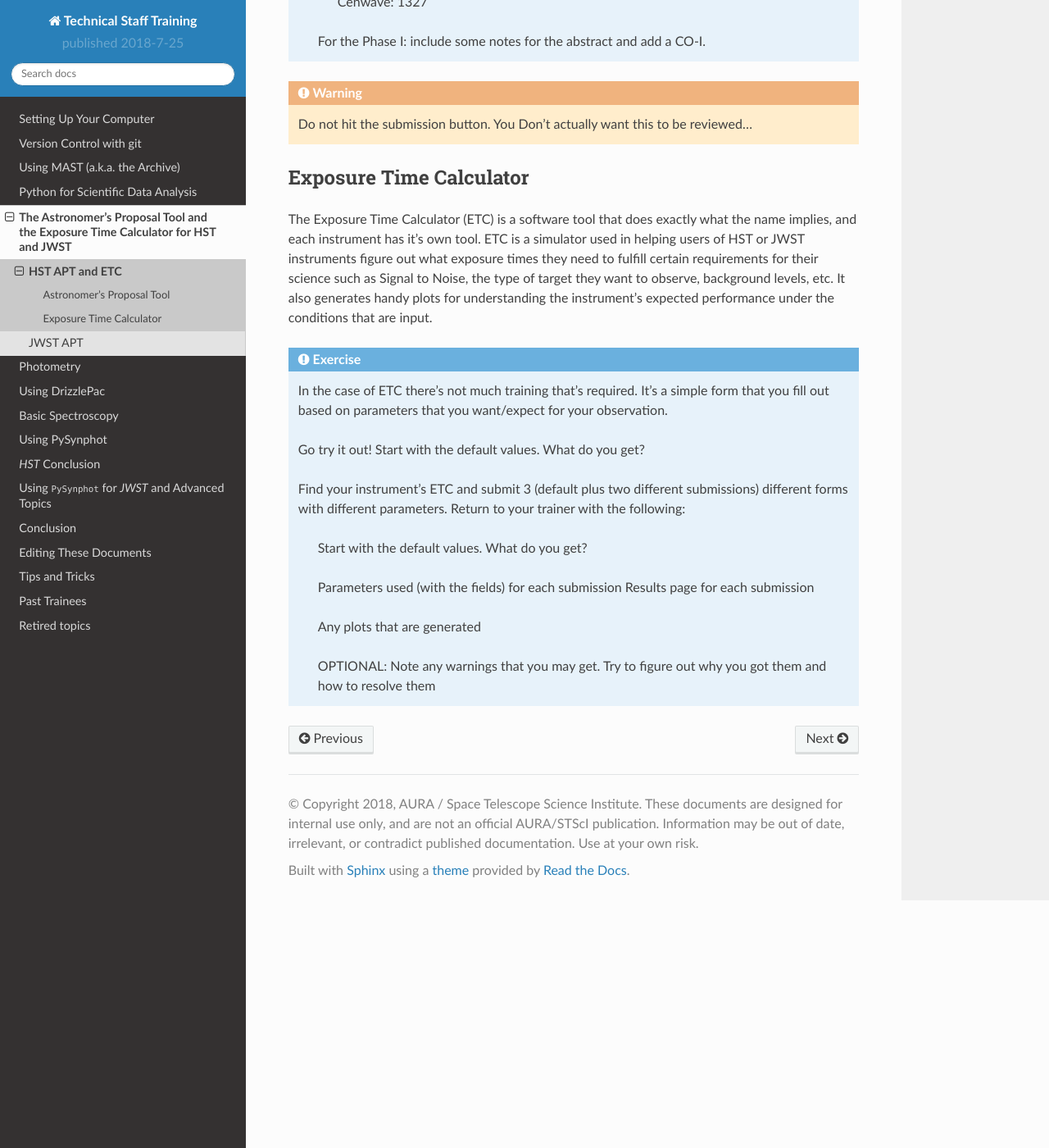
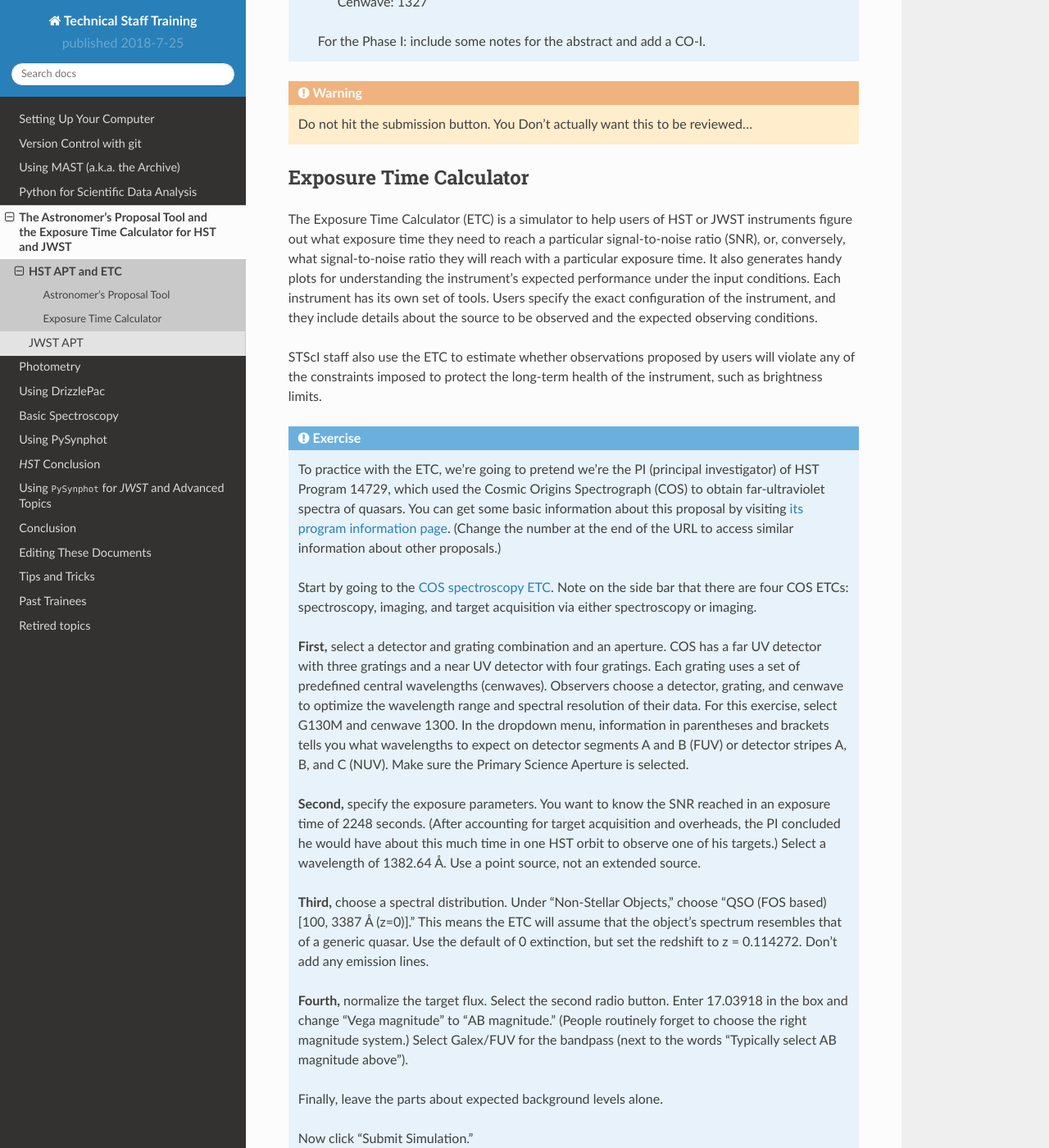
Before and after one commit to staceybright/training-library, a Sphinx documentation site: the page built from source/apt_etc/hst_apt_etc.txt, in a window 1280 px wide and 1400 px high, scrolled down 1396 px. Shown: the whole window at 82% size. Built offline with Sphinx 7.4.7 and the Read the Docs theme 2.0.0, drawn with Linux system fonts in a browser that asks for light colours; some of the changed text lies outside the part shown.

Commit message:
draft of ETC exercise based on COS program 14729

```diff
--- a/source/apt_etc/hst_apt_etc.txt
+++ b/source/apt_etc/hst_apt_etc.txt
@@ -71,30 +71,124 @@
 Exposure Time Calculator
 ========================
 
-The Exposure Time Calculator (ETC) is a software tool that does exactly what the name implies, and each
-instrument has it's own tool. ETC is a simulator used in helping users of HST or JWST
-instruments figure out what exposure times they need to fulfill certain requirements for
-their science such as Signal to Noise, the type of target they want to observe, background levels, etc.
-It also generates handy plots for understanding the instrument's expected performance under the conditions that are input.
+The Exposure Time Calculator (ETC) is a simulator to help users of HST
+or JWST instruments figure out what exposure time they need to reach a
+particular signal-to-noise ratio (SNR), or, conversely, what
+signal-to-noise ratio they will reach with a particular exposure
+time. It also generates handy plots for understanding the instrument's
+expected performance under the input conditions. Each instrument has
+its own set of tools. Users specify the exact configuration of the
+instrument, and they include details about the source to be observed
+and the expected observing conditions.
+
+STScI staff also use the ETC to estimate whether observations proposed
+by users will violate any of the constraints imposed to protect the
+long-term health of the instrument, such as brightness limits.
+
 
 .. admonition:: Exercise
     :class: note
 
-    In the case of ETC there's not much training that's required. It's a simple form that you
-    fill out based on parameters that you want/expect for your observation.
+    To practice with the ETC, we're going to pretend we're the PI
+    (principal investigator) of HST Program 14729, which used the
+    Cosmic Origins Spectrograph (COS) to obtain far-ultraviolet
+    spectra of quasars. You can get some basic information about this
+    proposal by visiting `its program information page
+    <http://www.stsci.edu/cgi-bin/get-proposal-info?observatory=HST&id=14729>`_. (Change
+    the number at the end of the URL to access similar information
+    about other proposals.)
 
-    Go try it out! Start with the default values. What do you get?
+    Start by going to the `COS spectroscopy ETC
+    <http://etc.stsci.edu/etc/input/cos/spectroscopic/>`_. Note on the
+    side bar that there are four COS ETCs: spectroscopy, imaging, and
+    target acquisition via either spectroscopy or imaging.
 
-    Find your instrument's ETC and submit 3 (default plus two different submissions)
-    different forms with different parameters.
-    Return to your trainer with the following:
+    **First,** select a detector and grating combination and an
+    aperture. COS has a far UV detector with three gratings and a near
+    UV detector with four gratings. Each grating uses a set of
+    predefined central wavelengths (cenwaves). Observers choose a
+    detector, grating, and cenwave to optimize the wavelength range
+    and spectral resolution of their data. For this exercise, select
+    G130M and cenwave 1300. In the dropdown menu, information in
+    parentheses and brackets tells you what wavelengths to expect on
+    detector segments A and B (FUV) or detector stripes A, B, and C
+    (NUV). Make sure the Primary Science Aperture is selected.
 
-        Start with the default values. What do you get?
+    **Second,** specify the exposure parameters. You want to know the
+    SNR reached in an exposure time of 2248 seconds. (After accounting
+    for target acquisition and overheads, the PI concluded he would
+    have about this much time in one HST orbit to observe one of his
+    targets.) Select a wavelength of 1382.64 Å. Use a point source,
+    not an extended source.
 
-        Parameters used (with the fields) for each submission
-        Results page for each submission
+    **Third,** choose a spectral distribution. Under "Non-Stellar
+    Objects," choose "QSO (FOS based) [100, 3387 Å (z=0)]." This means
+    the ETC will assume that the object's spectrum resembles that of a
+    generic quasar. Use the default of 0 extinction, but set the
+    redshift to z = 0.114272. Don't add any emission lines.
 
-        Any plots that are generated
+    **Fourth,** normalize the target flux. Select the second radio
+    button. Enter 17.03918 in the box and change "Vega magnitude" to
+    "AB magnitude." (People routinely forget to choose the right
+    magnitude system.) Select Galex/FUV for the bandpass (next to the
+    words "Typically select AB magnitude above").
 
-        OPTIONAL: Note any warnings that you may get. Try to figure out why you got them
-        and how to resolve them
+    Finally, leave the parts about expected background levels alone.
+
+    Now click "Submit Simulation."
+
+    **Interpreting the Results**
+
+    After submitting the simulation, a results page will load. The
+    most important result is the SNR in the blue box at the
+    top. Version 26.1 of the ETC gives 12.6150. If you are using a
+    more recent version, you may get a slightly different value. This
+    is because the COS sensitivities and dark rates change over time,
+    and the ETC is regularly updated to reflect these changes.
+
+    Below the blue box, there is additional information about the
+    count rate in various regions on the detector. These are of
+    interest in evaluating whether the proposed observation violates
+    any rules designed to prevent COS from observing targets that are
+    bright enough to damage it.
+
+    You can also view plots of different quantities against
+    wavelength. Remember that you requested a signal-to-noise ratio at
+    a specific wavelength. To see the SNR over the entire range, look
+    at the signal-to-noise plot. You should see almost continuous
+    coverage from just below 1150 Å to just below 1450 Å. There is a
+    gap in the middle that corresponds to the gap between the segments
+    of the COS FUV detector. FUVB covers shorter wavelengths, and FUVA
+    covers longer wavelengths. The SNR depends on the input target
+    spectrum (view that plot) and the instrumental throughput (view
+    that plot). Finally, check out the observed target spectrum.
+
+    **Viewing Previous Results**
+
+    Click "Previous calculation results" in the lower left of any ETC
+    page. You'll get a box to enter an exposure ID. Enter 1176351 to
+    view the run we used to create this tutorial. Enter 825911 to view
+    the work of the Program 14729 PI. All the inputs are identical,
+    but, because of time-dependent quantities, the SNR is 12.3849
+    instead of the value given above. This difference is small but
+    worth understanding.
+
+    **A More Advanced Exercise**
+
+    The warmup above was based on Visit 2 of Program 14729. Now look
+    at Visit 3. Obtain the `PDF of the Phase II proposal
+    <http://www.stsci.edu/hst/phase2-public/14729.pdf>`_. This
+    document is a detailed outline of each observation. Scroll to page
+    9. Notice that the grating and cenwave are different for this
+    source, so be sure to update them in the ETC. Find the SNR in the
+    2240 seconds requested by the PI at a wavelength of 1575.61 Å. Use
+    the same spectral model as before, but update the normalization
+    magnitude and the redshift based on information in the PDF table.
+
+    If you get stuck in choosing any of the inputs, view the PI's ETC
+    run. It's number 826065, which you can also see notated in the
+    PDF.
+
+    The SNR you find should be close to the PI's finding of 8.6164,
+    except, again, there may be small differences due to the evolving
+    characteristics of the COS detectors.
```
Also changed, not shown: other parts of source/apt_etc/hst_apt_etc.txt (+1 -1 lines).
